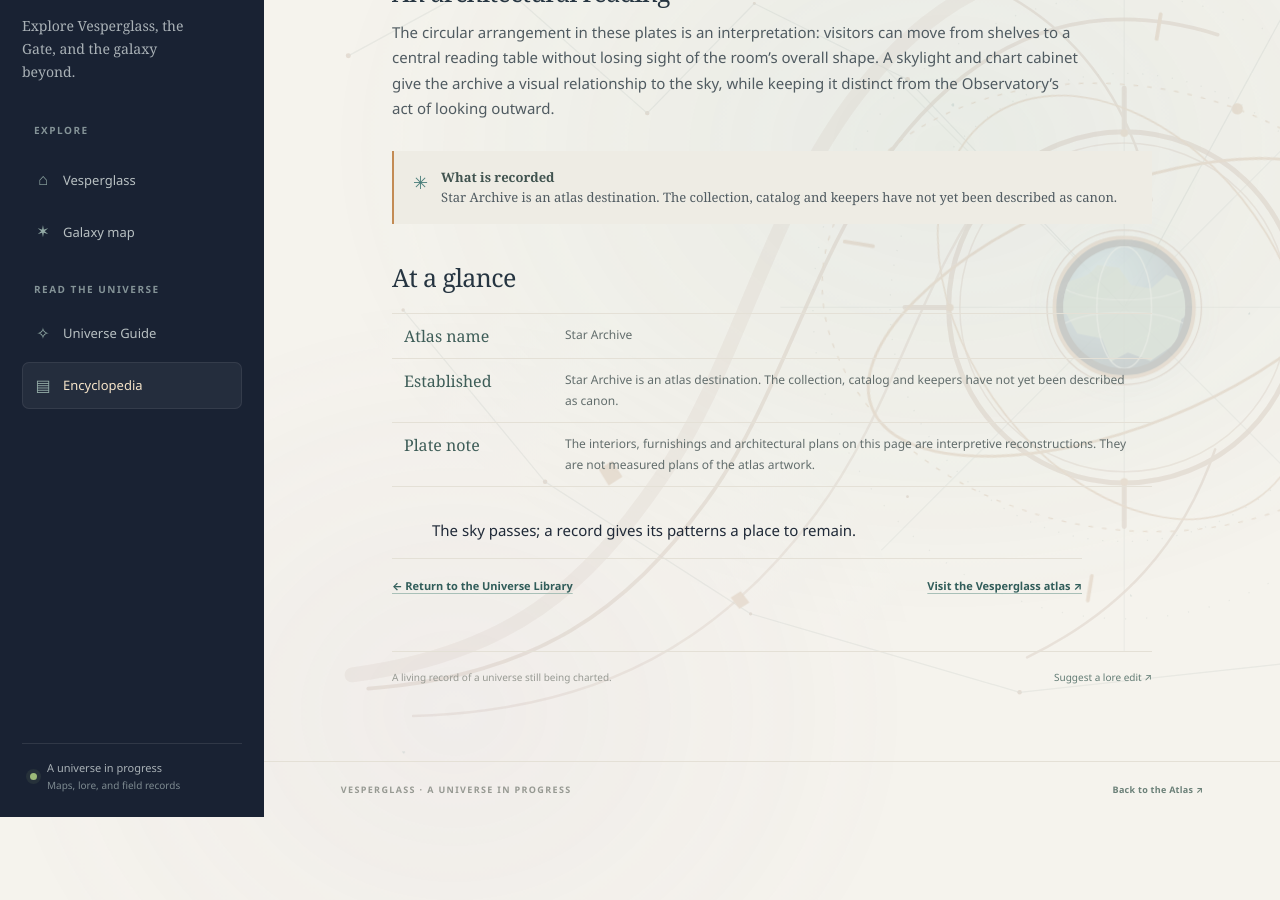
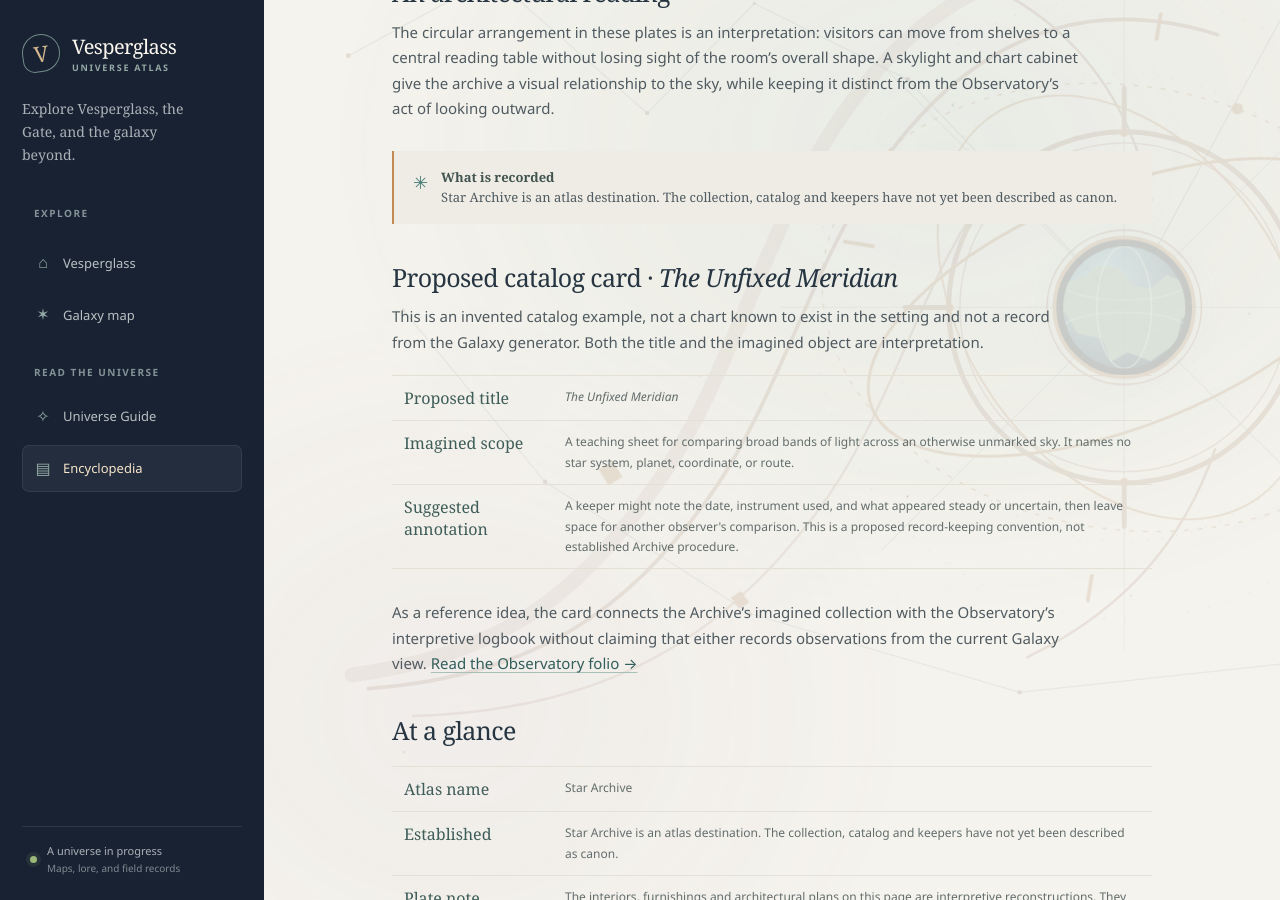
Before and after one commit to vesperglass/vesperglass.github.io, a Jekyll site: the page built from library/star-archive.md, in a window 1280 px wide and 900 px high, scrolled down 1786 px. Built offline with Jekyll 4.4.1, drawn with Linux system fonts in a browser that asks for light colours; before the commit the page ends 2603 px from its top, so only the background shows below that.

Commit message:
Add proposed Star Archive chart card

```diff
--- a/library/star-archive.md
+++ b/library/star-archive.md
@@ -30,6 +30,18 @@
 
 <aside class="field-note"><span class="field-note-mark" aria-hidden="true">✳</span><p><strong>What is recorded</strong><br>Star Archive is an atlas destination. The collection, catalog and keepers have not yet been described as canon.</p></aside>
 
+## Proposed catalog card · *The Unfixed Meridian*
+
+This is an invented catalog example, not a chart known to exist in the setting and not a record from the Galaxy generator. Both the title and the imagined object are interpretation.
+
+<dl class="folio-glossary">
+  <div><dt>Proposed title</dt><dd><em>The Unfixed Meridian</em></dd></div>
+  <div><dt>Imagined scope</dt><dd>A teaching sheet for comparing broad bands of light across an otherwise unmarked sky. It names no star system, planet, coordinate, or route.</dd></div>
+  <div><dt>Suggested annotation</dt><dd>A keeper might note the date, instrument used, and what appeared steady or uncertain, then leave space for another observer's comparison. This is a proposed record-keeping convention, not established Archive procedure.</dd></div>
+</dl>
+
+As a reference idea, the card connects the Archive's imagined collection with the Observatory's interpretive logbook without claiming that either records observations from the current Galaxy view. [Read the Observatory folio →]({{ '/library/observatory/' | relative_url }})
+
 ## At a glance
 
 <dl class="folio-glossary">
```
Also changed, not shown: ENCYCLOPEDIA_BACKLOG.md (+3 -2 lines), library/changelog.md (+1 -0 lines).
